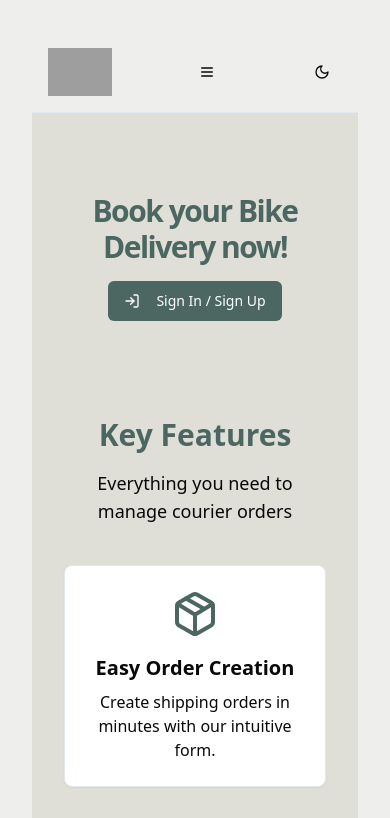
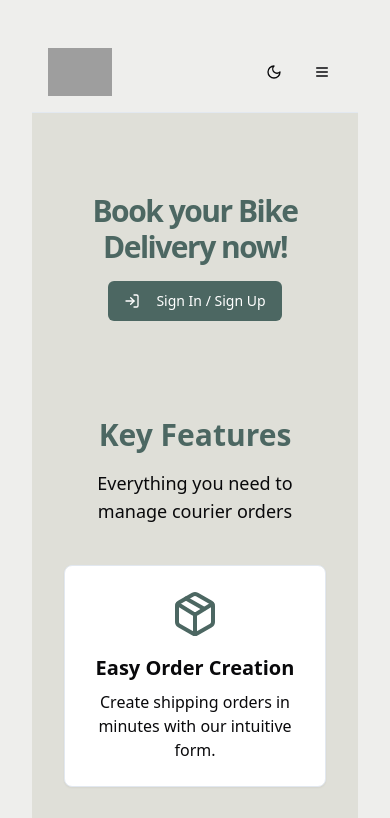
Before and after one commit to CycleCourierCo/courier-scheduler-ninja, a React (Vite) app: page / in a window 390 px wide. Shown: the top 818 px of the page. Built offline with nearby package versions, Linux system fonts and the light colour scheme; grey boxes are pictures that could not be loaded.

Commit message:
feat: Update mobile navigation layout
- Move the menu hamburger icon to the right side on mobile.
- Place the dark mode icon to the left of the hamburger.
- Add the dashboard button to the menu if the user is signed in.

```diff
--- a/src/components/Layout.tsx
+++ b/src/components/Layout.tsx
@@ -61,15 +61,18 @@ const Layout: React.FC<LayoutProps> = ({ children }) => {
             {navLinks}
           </nav>
 
-          {/* Mobile Navigation */}
+          {/* Mobile Navigation - Moved to right side with theme toggle to the left */}
+          <div className="flex items-center space-x-2 md:hidden">
+            <ThemeToggle />
+
             <Sheet open={open} onOpenChange={setOpen}>
-            <SheetTrigger asChild className="md:hidden">
+              <SheetTrigger asChild>
                 <Button variant="ghost" size="icon">
                   <Menu className="h-6 w-6" />
                   <span className="sr-only">Toggle Menu</span>
                 </Button>
               </SheetTrigger>
-            <SheetContent side="left" className="w-[250px]">
+              <SheetContent side="right" className="w-[250px]">
                 <div className="flex flex-col space-y-4 py-4">
                   {navLinks}
                   {user && (
@@ -84,13 +87,15 @@ const Layout: React.FC<LayoutProps> = ({ children }) => {
                 </div>
               </SheetContent>
             </Sheet>
+          </div>
 
-          <div className="flex items-center space-x-2">
+          {/* Desktop Right Side Controls */}
+          <div className="hidden md:flex items-center space-x-2">
             <ThemeToggle />
 
             {user && (
               <DropdownMenu>
-                <DropdownMenuTrigger asChild className="hidden md:inline-flex">
+                <DropdownMenuTrigger asChild>
                   <Button variant="ghost" size="icon" className="rounded-full">
                     <User className="h-5 w-5" />
                   </Button>
```
Lines whose indentation alone changed are shown as unchanged.
